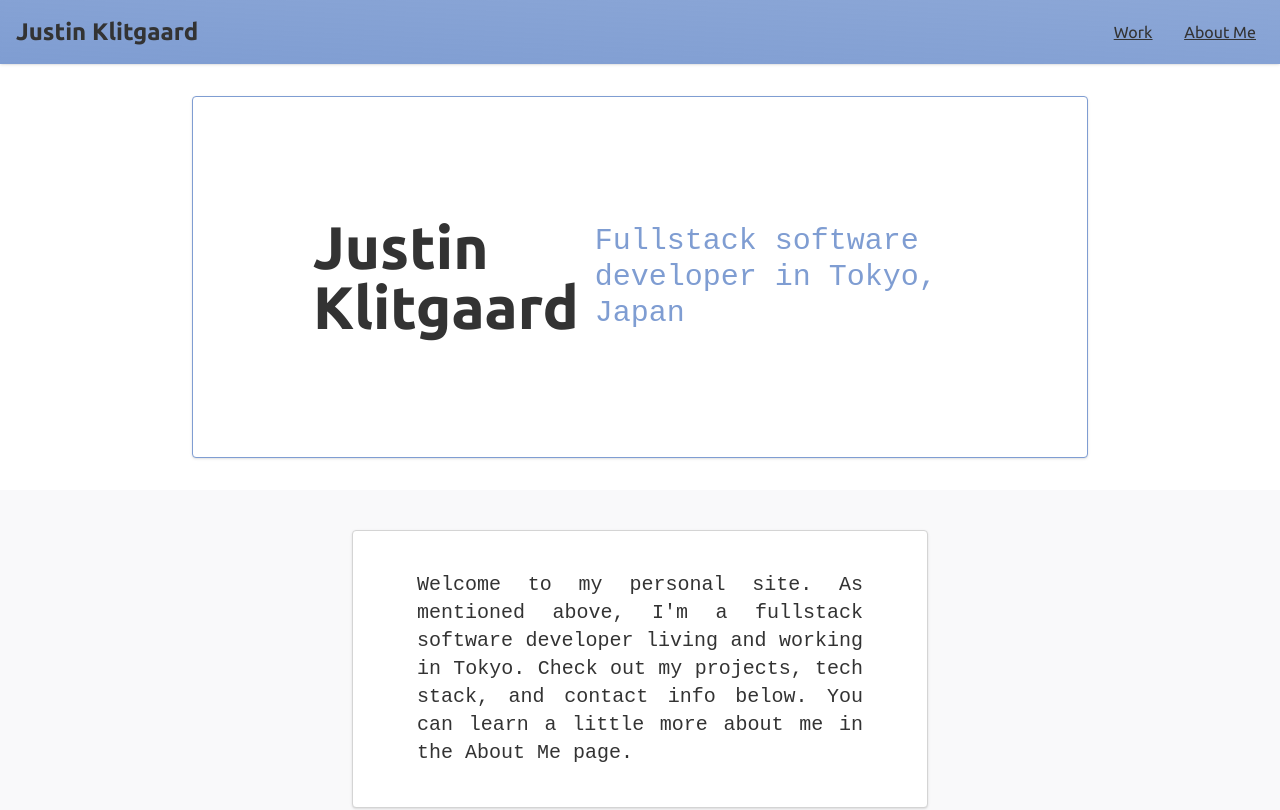
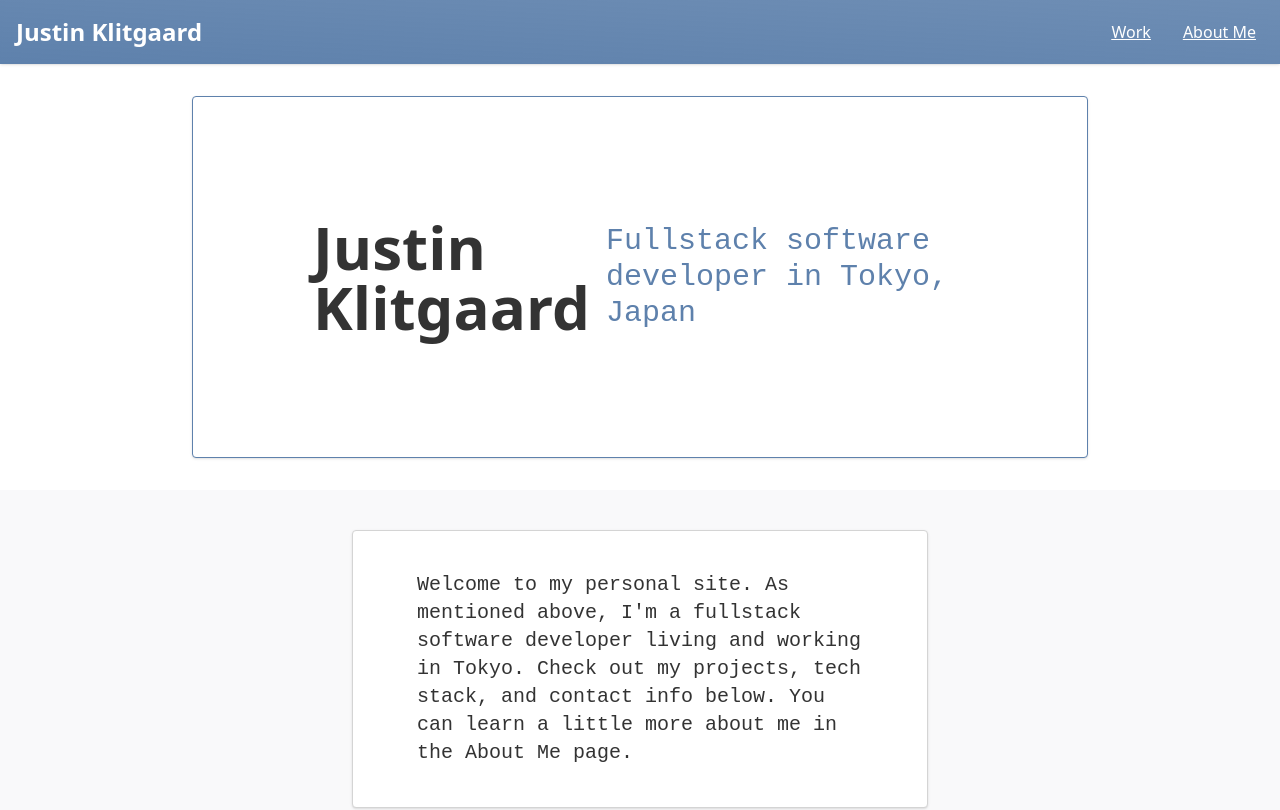
Before and after one commit to Justin-K-Ellis/react-personal-site, a React (Vite) app: page / in a window 1280 px wide. Shown: the top 810 px of the page. Built offline with nearby package versions, Linux system fonts and the light colour scheme; a web font is replaced by a local one.

Commit message:
feat: redo colors, fonts

```diff
--- a/src/assets/techStackData.ts
+++ b/src/assets/techStackData.ts
@@ -50,7 +50,7 @@
     logo: SiVuedotjs,
   },
   {
-    name: "Tailwind CSS",
+    name: "Tailwind",
     logo: SiTailwindcss,
   },
   {
--- a/src/components/Blurb.tsx
+++ b/src/components/Blurb.tsx
@@ -5,7 +5,7 @@
   return (
     <Card className="mb-6 md:mb-12 md:mt-6 md:p-10 md:w-2/3">
       <CardContent>
-        <p className="text-justify text-xl font-mono">{text.blurb}</p>
+        <p className="text-xl font-mono">{text.blurb}</p>
       </CardContent>
     </Card>
   );
--- a/src/components/Contact.tsx
+++ b/src/components/Contact.tsx
@@ -19,7 +19,7 @@
               <LinkStyling>
                 <a
                   href={text.contact.github}
-                  className="text-xl underline flex gap-1 items-center"
+                  className="text-xl underline flex gap-1 items-center text-primary-foreground"
                 >
                   GitHub
                   <SiGithub />
@@ -30,7 +30,7 @@
               <LinkStyling>
                 <a
                   href={text.contact.linkedin}
-                  className="text-xl underline flex gap-1 items-center"
+                  className="text-xl underline flex gap-1 items-center text-primary-foreground"
                 >
                   LinkedIn
                   <SiLinkedin />
--- a/src/components/Footer.tsx
+++ b/src/components/Footer.tsx
@@ -6,7 +6,7 @@
   const name = text.hero.title;
 
   return (
-    <footer className="flex flex-col justify-center items-center p-8 bg-secondary">
+    <footer className="flex flex-col justify-center items-center p-8 bg-secondary text-secondary-foreground">
       <p>
         Copyright {currentYear} {name}
       </p>
--- a/src/components/LinkStyling.tsx
+++ b/src/components/LinkStyling.tsx
@@ -6,7 +6,7 @@
 
 export default function LinkStyling({ children }: Props) {
   return (
-    <div className=" md:py-1 md:px-2 rounded underline hover:opacity-65">
+    <div className="md:py-1 md:px-2 text-secondary-foreground rounded underline hover:opacity-65">
       {children}
     </div>
   );
--- a/src/components/Navbar.tsx
+++ b/src/components/Navbar.tsx
@@ -6,7 +6,9 @@
   return (
     <nav className="fixed w-full shadow flex justify-between items-center bg-linear-to-bl from-secondary/90 to-secondary p-2 md:p-4">
       <Link to={"/"}>
-        <h1 className="text-2xl font-bold">Justin Klitgaard</h1>
+        <h1 className="text-2xl text-secondary-foreground font-bold">
+          Justin Klitgaard
+        </h1>
       </Link>
       <div className="flex gap-1 md:gap-4">
         <LinkStyling>
--- a/src/index.css
+++ b/src/index.css
@@ -18,14 +18,14 @@
   --card-foreground: oklch(0.3211 0 0);
   --popover: oklch(1 0 0);
   --popover-foreground: oklch(0.3211 0 0);
-  --primary: oklch(0.5978 0.1014 152.8822);
-  --primary-foreground: oklch(1 0 0);
-  --secondary: oklch(0.6937 0.0854 261.5336);
+  --primary: oklch(0.7629 0.0477 194.4909);
+  --primary-foreground: oklch(0.3211 0 0);
+  --secondary: oklch(0.5944 0.0772 254.0278);
   --secondary-foreground: oklch(1 0 0);
   --muted: oklch(0.8741 0.0177 99.6322);
   --muted-foreground: oklch(0.5382 0 0);
-  --accent: oklch(0.7857 0.0721 211.814);
-  --accent-foreground: oklch(0.3211 0 0);
+  --accent: oklch(0.6965 0.0591 248.6872);
+  --accent-foreground: oklch(1 0 0);
   --destructive: oklch(0.6322 0.131 21.4751);
   --destructive-foreground: oklch(1 0 0);
   --border: oklch(0.8699 0 0);
@@ -44,7 +44,7 @@
   --sidebar-accent-foreground: oklch(0.3211 0 0);
   --sidebar-border: oklch(0.8699 0 0);
   --sidebar-ring: oklch(0.5978 0.1014 152.8822);
-  --font-sans: Ubuntu, ui-sans-serif, sans-serif, system-ui;
+  --font-sans: Noto Sans, ui-sans-serif, sans-serif, system-ui;
   --font-serif: Noto Serif, ui-serif, serif;
   --font-mono: Google Sans Code, ui-monospace, monospace;
   --radius: 0rem;
@@ -65,24 +65,24 @@
 }
 
 .dark {
-  --background: oklch(0.2342 0.0065 258.3633);
-  --foreground: oklch(0.9219 0 0);
-  --card: oklch(0.3189 0.0055 236.686);
-  --card-foreground: oklch(0.9219 0 0);
+  --background: oklch(0.3244 0.0229 264.182);
+  --foreground: oklch(0.6965 0.0591 248.6872);
+  --card: oklch(0.3792 0.029 266.4705);
+  --card-foreground: oklch(0.4157 0.0324 264.1312);
   --popover: oklch(0.3189 0.0055 236.686);
   --popover-foreground: oklch(0.9219 0 0);
-  --primary: oklch(0.5978 0.1014 152.8822);
-  --primary-foreground: oklch(1 0 0);
-  --secondary: oklch(0.5845 0.0616 244.2612);
-  --secondary-foreground: oklch(0.9219 0 0);
+  --primary: oklch(0.7629 0.0477 194.4909);
+  --primary-foreground: oklch(0.4157 0.0324 264.1312);
+  --secondary: oklch(0.7746 0.0622 217.469);
+  --secondary-foreground: oklch(0.4157 0.0324 264.1312);
   --muted: oklch(0.3867 0 0);
   --muted-foreground: oklch(0.7155 0 0);
   --accent: oklch(0.6937 0.0854 261.5336);
-  --accent-foreground: oklch(0.9219 0 0);
+  --accent-foreground: oklch(0.4157 0.0324 264.1312);
   --destructive: oklch(0.6322 0.131 21.4751);
   --destructive-foreground: oklch(1 0 0);
-  --border: oklch(0.3867 0 0);
-  --input: oklch(0.3867 0 0);
+  --border: oklch(0.4157 0.0324 264.1312);
+  --input: oklch(0.4523 0.0352 264.1312);
   --ring: oklch(0.5978 0.1014 152.8822);
   --chart-1: oklch(0.5978 0.1014 152.8822);
   --chart-2: oklch(0.5845 0.0616 244.2612);
@@ -97,7 +97,7 @@
   --sidebar-accent-foreground: oklch(0.9219 0 0);
   --sidebar-border: oklch(0.3867 0 0);
   --sidebar-ring: oklch(0.5978 0.1014 152.8822);
-  --font-sans: Ubuntu, ui-sans-serif, sans-serif, system-ui;
+  --font-sans: Noto Sans, ui-sans-serif, sans-serif, system-ui;
   --font-serif: Noto Serif, ui-serif, serif;
   --font-mono: Google Sans Code, ui-monospace, monospace;
   --radius: 0rem;
--- a/src/pages/About.tsx
+++ b/src/pages/About.tsx
@@ -18,29 +18,34 @@
         <Card>
           <CardHeader>
             <CardTitle>
-              <h2 className="text-3xl font-serif">About Me</h2>
+              <h2 className="text-3xl">About Me</h2>
             </CardTitle>
           </CardHeader>
-          <CardContent className="flex flex-col gap-2">
-            <p className="text-justify font-serif">{about.para1}</p>
-            <p className="text-justify font-serif">{about.para2}</p>
-            <p className="text-justify font-serif">{about.para3}</p>
-            <p className="text-justify font-serif">{about.para4}</p>
-            <h3 className="font-bold font-serif">In Sum:</h3>
-            <p className="text-justify font-serif">{about.inSum}</p>
+          <CardContent className="flex flex-col gap-2 text-justify">
+            {about.paragraphs.map((para) => (
+              <p>{para}</p>
+            ))}
           </CardContent>
+
+          {/* Socials */}
           <CardFooter>
             <ul>
               <li>
                 <LinkStyling>
-                  <a href={text.contact.linkedin} className="font-serif">
+                  <a
+                    href={text.contact.linkedin}
+                    className="text-primary-foreground"
+                  >
                     LinkedIn
                   </a>
                 </LinkStyling>
               </li>
               <LinkStyling>
                 <li>
-                  <a href={text.contact.github} className="font-serif">
+                  <a
+                    href={text.contact.github}
+                    className="text-primary-foreground"
+                  >
                     GitHub
                   </a>
                 </li>
@@ -55,23 +60,23 @@
         <Card>
           <CardHeader>
             <CardTitle>
-              <h3 className=" font-serif">References</h3>
+              <h3 className="text-xl">References</h3>
             </CardTitle>
           </CardHeader>
           <CardContent>
             <ul className="list-disc ml-4 flex flex-col gap-2">
               <li>
-                <p className="font-bold font-serif">The Odin Project</p>
-                <p className=" font-serif">{about.other.odin.description}</p>
+                <p className="font-bold">The Odin Project</p>
+                <p className=" font">{about.other.odin.description}</p>
                 <LinkStyling>
-                  <a href={about.other.odin.link} className=" font-serif">
+                  <a href={about.other.odin.link} className=" font">
                     Link
                   </a>
                 </LinkStyling>
               </li>
               <li>
-                <p className="font-bold font-serif">Code Chrysalis</p>
-                <p className=" font-serif">{about.other.CC.description}</p>
+                <p className="font-bold">Code Chrysalis</p>
+                <p className=" font">{about.other.CC.description}</p>
                 <LinkStyling>
                   <a href={about.other.CC.link}>Link</a>
                 </LinkStyling>
```
Also changed, not shown: src/assets/text.json (+7 -5 lines).
